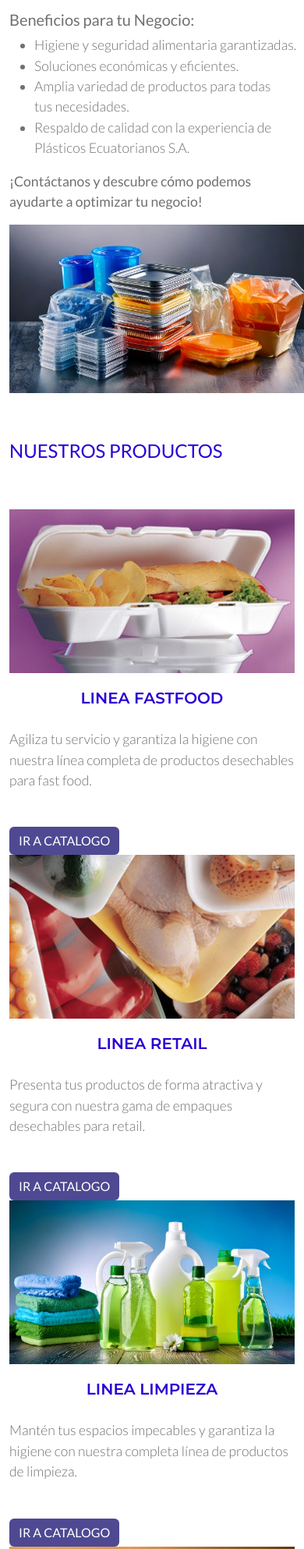
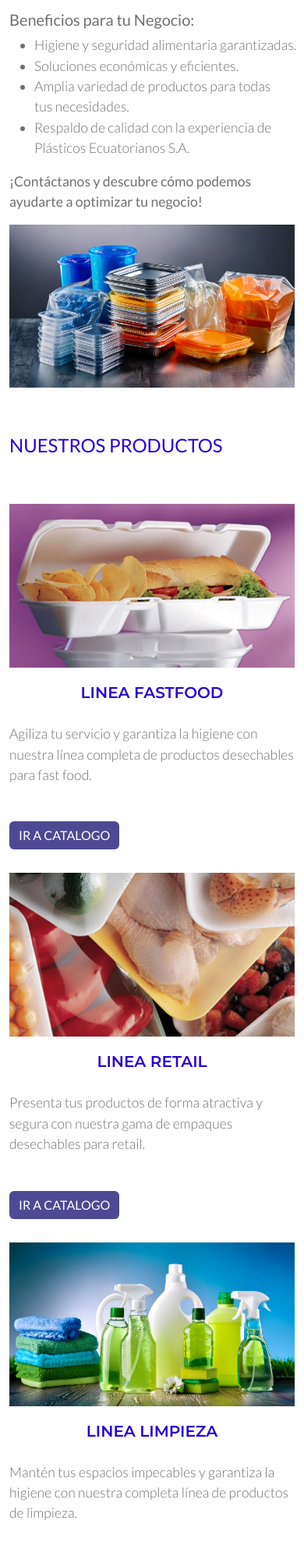
Before and after one commit to agilardino/tecnoplast.github.io, a website: page index.html in a window 390 px wide. Shown: the part 1089-3075 px from the top of the page at 78% size. Drawn offline with nearby package versions, Linux system fonts and the light colour scheme.

Commit message:
cambios en las tarjetas

```diff
--- a/css/styles.sass
+++ b/css/styles.sass
@@ -124,5 +124,6 @@ body
     .btn
         border: none
         margin-top: 30px
+        margin-bottom: 30px
     .btn-primary
         background-color: $second-title-color
--- a/index.html
+++ b/index.html
@@ -69,7 +69,7 @@
             </div>
           </div>
           <div class="row">
-            <div class="col col-md-6 pe-0">
+            <div class="col col-sm-12 col-md-12 col-lg-6 pe-0">
               <p>En <span>TecnoPlast del Perú</span>, te ofrecemos una amplia gama de productos desechables de plástico y aluminio, diseñados para facilitar la manipulación de alimentos de forma higiénica, económica y eficiente. Descubre nuestras soluciones para restaurantes, eventos, catering y más.</p>
               <h4 class="fs-5">Nuestros Productos Destacados:</h4>
               <ul>
@@ -86,7 +86,7 @@
               </ul>
               <p><strong>¡Contáctanos y descubre cómo podemos ayudarte a optimizar tu negocio!</strong></p>
             </div>
-            <div class="col-12 col-md-6 pe-0">
+            <div class="col-12 col-sm-12 col-md-12 col-lg-6 pe-sm-0">
               <img class="img-fluid" src="images/soluciones-desechables-plasticos-aluminios.jpg" alt="">
             </div>
           </div>
@@ -99,8 +99,7 @@
             </div>
           </div>
           <div class="row">
-
-            <div class="col-12 col-md-3">
+            <div class="col-12 col-sm-6 col-md-6 col-lg-3">
               <div class="card" style="width: 100%;">
                 <img src="images/foam1.jpg" class="card-img-top" alt="...">
                 <div class="card-body p-0">
@@ -111,7 +110,7 @@
                 </div>
               </div>
             </div>
-            <div class="col-12 col-md-3"><div class="card" style="width: 100%;">
+            <div class="col-12 col-sm-6 col-md-6 col-lg-3"><div class="card" style="width: 100%;">
               <img src="images/foamtrays3.jpg" class="card-img-top" alt="...">
               <div class="card-body p-0">
                 <h5 class="card-title text-center">linea Retail</h5>
@@ -120,7 +119,7 @@
                   <a href="#" class="btn btn-primary text-uppercase">ir a catalogo</a>
               </div>
             </div></div>
-            <div class="col-12 col-md-3">
+            <div class="col-12 col-sm-6 col-md-6 col-lg-3">
               <div class="card" style="width: 100%;">
               <img src="images/productos-limpieza.jpg" class="card-img-top" alt="...">
               <div class="card-body p-0">
@@ -130,7 +129,7 @@
                 <a href="#" class="btn btn-primary text-uppercase">ir a catalogo</a>
               </div>
             </div></div>
-            <div class="col-12 col-md-3"><div class="card" style="width: 100%;">
+            <div class="col-12 col-sm-6 col-md-6 col-lg-3"><div class="card" style="width: 100%;">
               <img src="images/bolsas-transportar-comida.jpg" class="card-img-top" alt="...">
               <div class="card-body p-0">
                 <h5 class="card-title text-center">linea bolsas</h5>
```
Also changed, not shown: css/dist/styles.css, css/styles.css, 1 other file.
